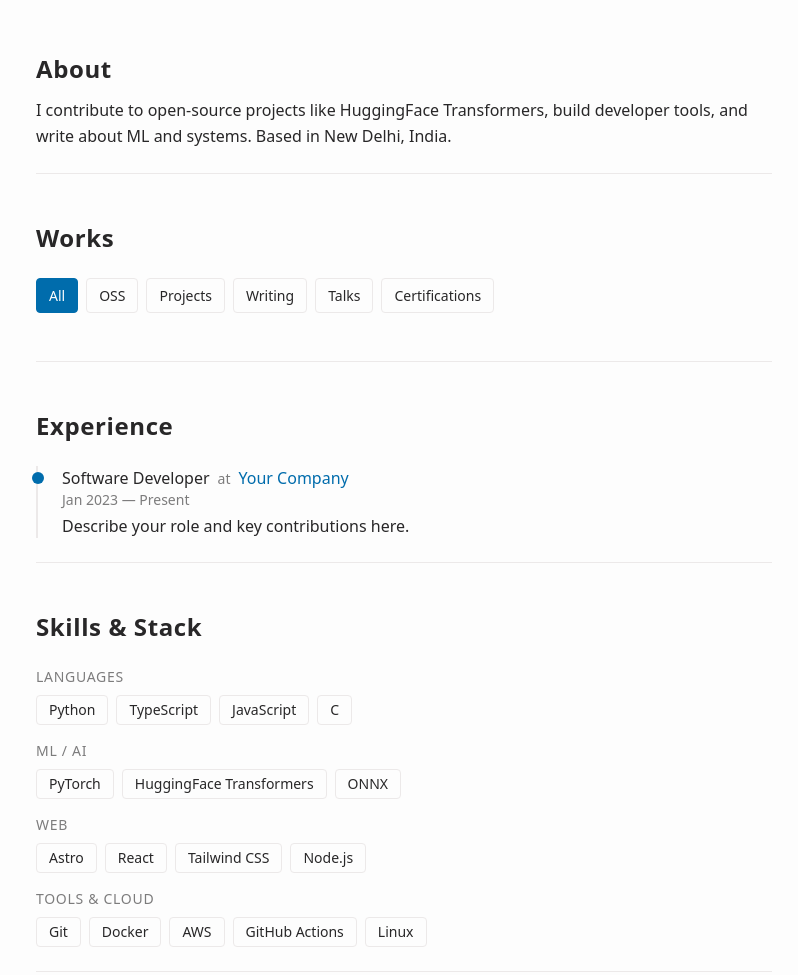
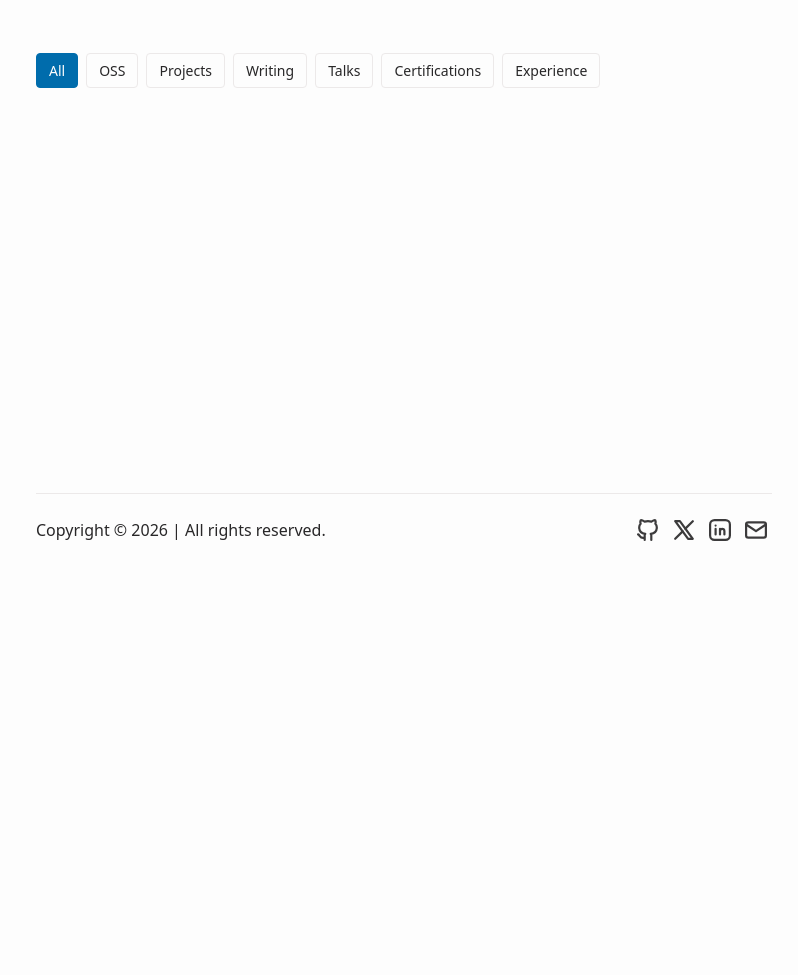
Before and after one commit to sandeepyadav1478/sora, an Astro site: page / in a window 1280 px wide. Shown: the part 234-1209 px from the top of the page, without its empty margins (236-1034 px from the left). After the commit the page ends 800 px from the top, so only its background shows below. Built offline with nearby package versions, Linux system fonts and the light colour scheme; Astro itself is replaced by a stand-in of ours.

Commit message:
refactor: board-first layout, optional sections, add experience type
- Homepage is now board-dominant — works take up the full page
- Experience, Skills, About, Contact are optional (toggle in config)
- Added "experience" as a work type
- Rewrote README with 3-step quickstart guide
- All sections disabled by default — user opts in

```diff
--- a/src/components/AboutSection.astro
+++ b/src/components/AboutSection.astro
@@ -1,8 +1,8 @@
 ---
-import { PROFILE } from "@/config";
+import { ABOUT } from "@/config";
 ---
 
 <section id="about" class="pt-8 pb-6 border-b border-border">
   <h2 class="text-2xl font-semibold tracking-wide">About</h2>
-  <p class="mt-3 leading-relaxed">{PROFILE.bio}</p>
+  <p class="mt-3 leading-relaxed">{ABOUT.bio}</p>
 </section>
--- a/src/components/FilterTabs.astro
+++ b/src/components/FilterTabs.astro
@@ -6,6 +6,7 @@ const tabs = [
   { filter: "writing", label: "Writing" },
   { filter: "talk", label: "Talks" },
   { filter: "certification", label: "Certifications" },
+  { filter: "experience", label: "Experience" },
 ];
 ---
 
--- a/src/components/WorkCard.astro
+++ b/src/components/WorkCard.astro
@@ -13,6 +13,7 @@ const typeLabelMap: Record<string, string> = {
   writing: "Writing",
   talk: "Talk",
   certification: "Cert",
+  experience: "Experience",
 };
 ---
 
--- a/src/config.ts
+++ b/src/config.ts
@@ -31,13 +31,28 @@ export const SITE = {
 export const PROFILE = {
   name: "Sandeep Yadav",
   tagline: "Developer from New Delhi. Open source contributor, builder, writer.",
-  bio: "I contribute to open-source projects like HuggingFace Transformers, build developer tools, and write about ML and systems. Based in New Delhi, India.",
   photo: "/profile-photo.jpg", // place your photo in public/
-  location: "New Delhi, India",
 } as const;
 
 // ============================================================================
-// EXPERIENCE — Your career timeline (customize this)
+// SECTIONS — Toggle optional homepage sections (set to false to hide)
+// ============================================================================
+export const SECTIONS = {
+  showAbout: false,
+  showExperience: false,
+  showSkills: false,
+  showContact: false,
+} as const;
+
+// ============================================================================
+// ABOUT — Short bio (shown on homepage only if SECTIONS.showAbout is true)
+// ============================================================================
+export const ABOUT = {
+  bio: "I contribute to open-source projects like HuggingFace Transformers, build developer tools, and write about ML and systems. Based in New Delhi, India.",
+} as const;
+
+// ============================================================================
+// EXPERIENCE — Career timeline (shown only if SECTIONS.showExperience is true)
 // ============================================================================
 export interface ExperienceEntry {
   role: string;
@@ -49,19 +64,18 @@ export interface ExperienceEntry {
 }
 
 export const EXPERIENCE: ExperienceEntry[] = [
-  {
-    role: "Software Developer",
-    company: "Your Company",
-    companyUrl: "https://example.com",
-    startDate: "Jan 2023",
-    endDate: "Present",
-    description: "Describe your role and key contributions here.",
-  },
-  // Add more entries...
+  // {
+  //   role: "Software Developer",
+  //   company: "Your Company",
+  //   companyUrl: "https://example.com",
+  //   startDate: "Jan 2023",
+  //   endDate: "Present",
+  //   description: "Describe your role and key contributions here.",
+  // },
 ];
 
 // ============================================================================
-// SKILLS — Your skill groups (customize this)
+// SKILLS — Skill groups (shown only if SECTIONS.showSkills is true)
 // ============================================================================
 export interface SkillGroup {
   category: string;
@@ -69,20 +83,8 @@ export interface SkillGroup {
 }
 
 export const SKILLS: SkillGroup[] = [
-  {
-    category: "Languages",
-    items: ["Python", "TypeScript", "JavaScript", "C"],
-  },
-  {
-    category: "ML / AI",
-    items: ["PyTorch", "HuggingFace Transformers", "ONNX"],
-  },
-  {
-    category: "Web",
-    items: ["Astro", "React", "Tailwind CSS", "Node.js"],
-  },
-  {
-    category: "Tools & Cloud",
-    items: ["Git", "Docker", "AWS", "GitHub Actions", "Linux"],
-  },
+  // {
+  //   category: "Languages",
+  //   items: ["Python", "TypeScript", "JavaScript"],
+  // },
 ];
--- a/src/content.config.ts
+++ b/src/content.config.ts
@@ -8,7 +8,7 @@ const works = defineCollection({
   schema: ({ image }) =>
     z.object({
       title: z.string(),
-      type: z.enum(["oss", "project", "writing", "talk", "certification"]),
+      type: z.enum(["oss", "project", "writing", "talk", "certification", "experience"]),
       pubDatetime: z.date(),
       modDatetime: z.date().optional().nullable(),
       description: z.string(),
--- a/src/pages/index.astro
+++ b/src/pages/index.astro
@@ -13,6 +13,7 @@ import ExperienceTimeline from "@/components/ExperienceTimeline.astro";
 import SkillsSection from "@/components/SkillsSection.astro";
 import ContactSection from "@/components/ContactSection.astro";
 import getSortedWorks from "@/utils/getSortedWorks";
+import { SECTIONS } from "@/config";
 
 const allWorks = await getCollection("works");
 const sortedWorks = getSortedWorks(allWorks);
@@ -23,6 +24,7 @@ const typeLabelMap: Record<string, string> = {
   writing: "Writing",
   talk: "Talk",
   certification: "Cert",
+  experience: "Experience",
 };
 ---
 
@@ -30,21 +32,20 @@ const typeLabelMap: Record<string, string> = {
   <Header />
   <main id="main-content" data-pagefind-body class="app-layout">
     <Hero />
-    <AboutSection />
 
-    <section id="works" class="pt-12 pb-6 border-b border-border">
-      <h2 class="text-2xl font-semibold tracking-wide">Works</h2>
-      <div class="mt-6">
-        <FilterTabs />
-        <ul>
-          {sortedWorks.map(work => <WorkCard {...work} />)}
-        </ul>
-      </div>
+    {SECTIONS.showAbout && <AboutSection />}
+
+    {/* === THE BOARD === */}
+    <section id="works" class="pt-8 pb-6">
+      <FilterTabs />
+      <ul>
+        {sortedWorks.map(work => <WorkCard {...work} />)}
+      </ul>
     </section>
 
-    <ExperienceTimeline />
-    <SkillsSection />
-    <ContactSection />
+    {SECTIONS.showExperience && <ExperienceTimeline />}
+    {SECTIONS.showSkills && <SkillsSection />}
+    {SECTIONS.showContact && <ContactSection />}
 
     {/* Pre-rendered work content for the modal */}
     {sortedWorks.map(async work => {
--- a/src/pages/works/[...slug]/index.astro
+++ b/src/pages/works/[...slug]/index.astro
@@ -31,6 +31,7 @@ const typeLabelMap: Record<string, string> = {
   writing: "Writing",
   talk: "Talk",
   certification: "Cert",
+  experience: "Experience",
 };
 
 let ogImageUrl: string | undefined;
```
Also changed, not shown: README.md.
